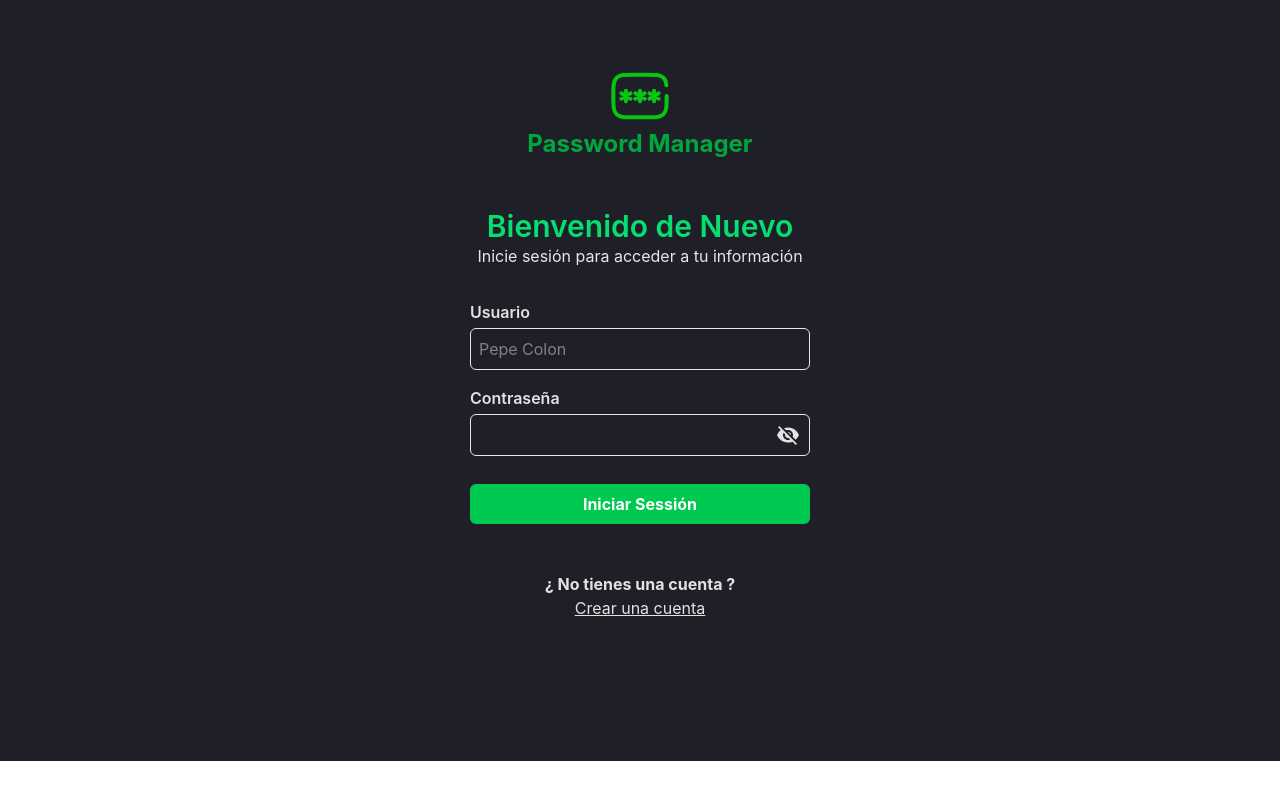
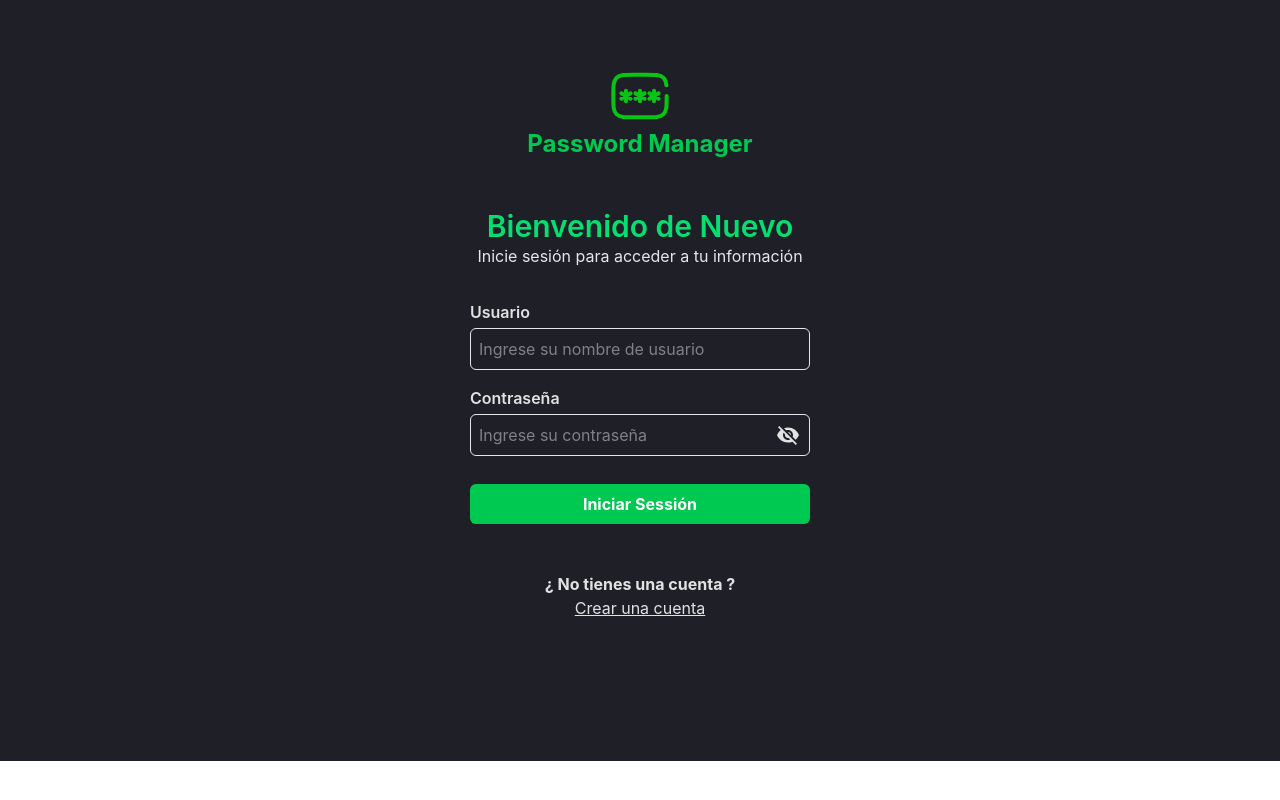
Before and after one commit to whatarelive/passwords-app-windows, a React (Vite) app: page /#/auth/login in a window 1280 px wide. Built offline with nearby package versions, Linux system fonts and the light colour scheme.

Commit message:
Cambios en el diseño de la página de Login

```diff
--- a/src/pages/auth/LoginPage.tsx
+++ b/src/pages/auth/LoginPage.tsx
@@ -5,15 +5,13 @@ import { MdVisibility, MdVisibilityOff } from "react-icons/md";
 function LoginPage() {
   const [viewPass, setViewPass] = useState(false);
 
-  const handleClick = () => {
-    setViewPass(!viewPass);
-  }
+  const handleClick = () => setViewPass(!viewPass);
 
   return (
     <section className="w-[340px]">
       <div className="flex flex-col items-center mb-12">
         <img src="/password.svg" alt="Logo" className="w-16 h-16" />
-        <h1 className="text-green-600 font-bold text-2xl">
+        <h1 className="text-green-500 font-bold text-2xl">
           Password Manager
         </h1>
       </div>
@@ -36,7 +34,7 @@ function LoginPage() {
             id="user"
             name="user"
             type="text"
-            placeholder="Pepe Colon"
+            placeholder="Ingrese su nombre de usuario"
             className="p-2 border border-gray-200 rounded-md bg-transparent focus-visible:border-green-400 focus-visible:outline-none"
           />
         </div>
@@ -51,6 +49,7 @@ function LoginPage() {
               name="password"
               type={viewPass ? "text" : "password"}
               max={15}
+              placeholder="Ingrese su contraseña"
               className="p-2 w-full rounded-md bg-transparent focus-visible:outline-none"
             />
             <i className="flex items-center justify-center w-12">
@@ -65,7 +64,7 @@ function LoginPage() {
 
         <button
           type="submit"
-          className="w-full h-10 text-white bg-green-500 hover:bg-green-400 font-bold rounded-md mt-5" >
+          className="w-full h-10 text-white bg-green-500 hover:bg-green-400 font-bold rounded-md mt-5 transition-all" >
           Iniciar Sessión
         </button>
       </form>
```
